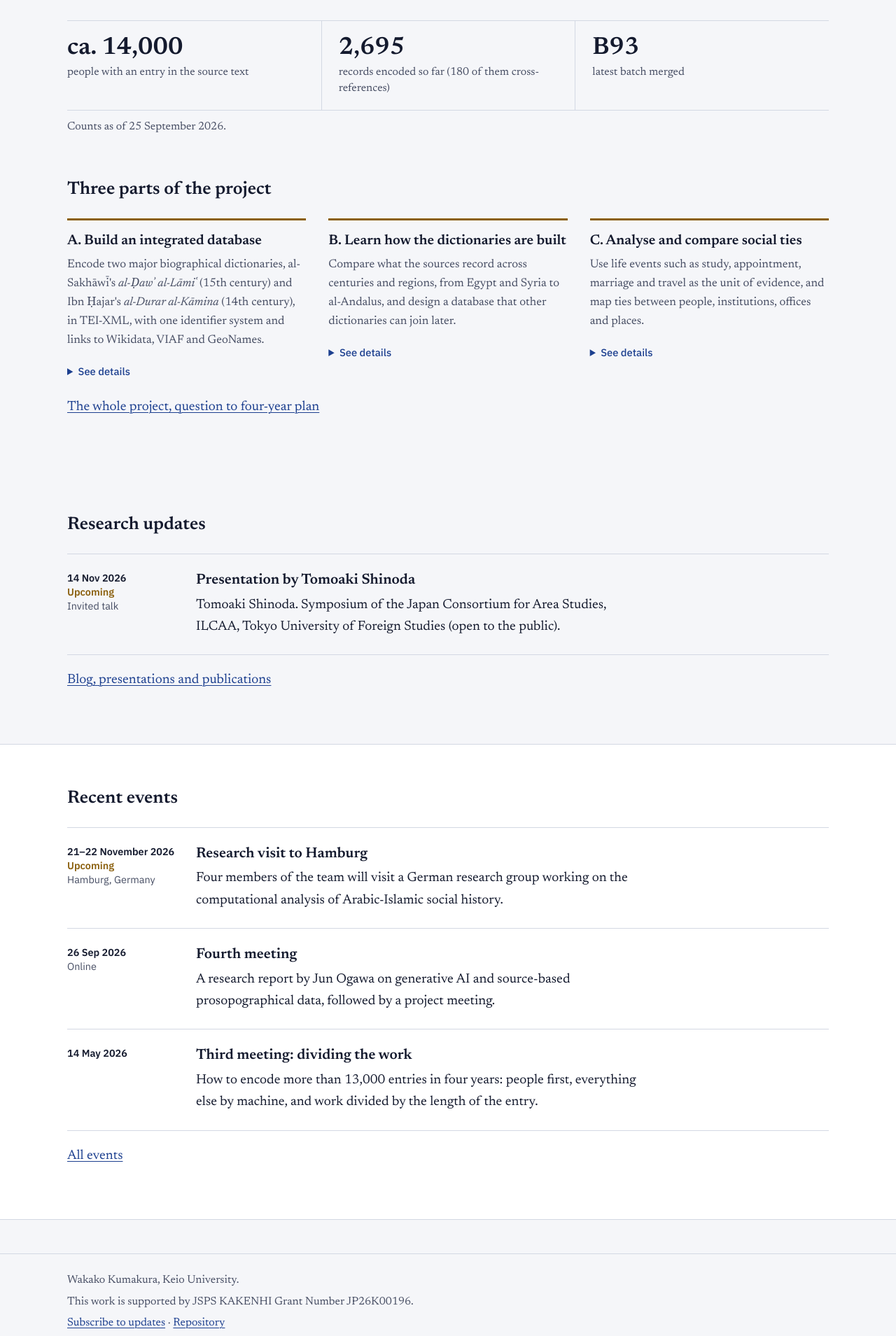
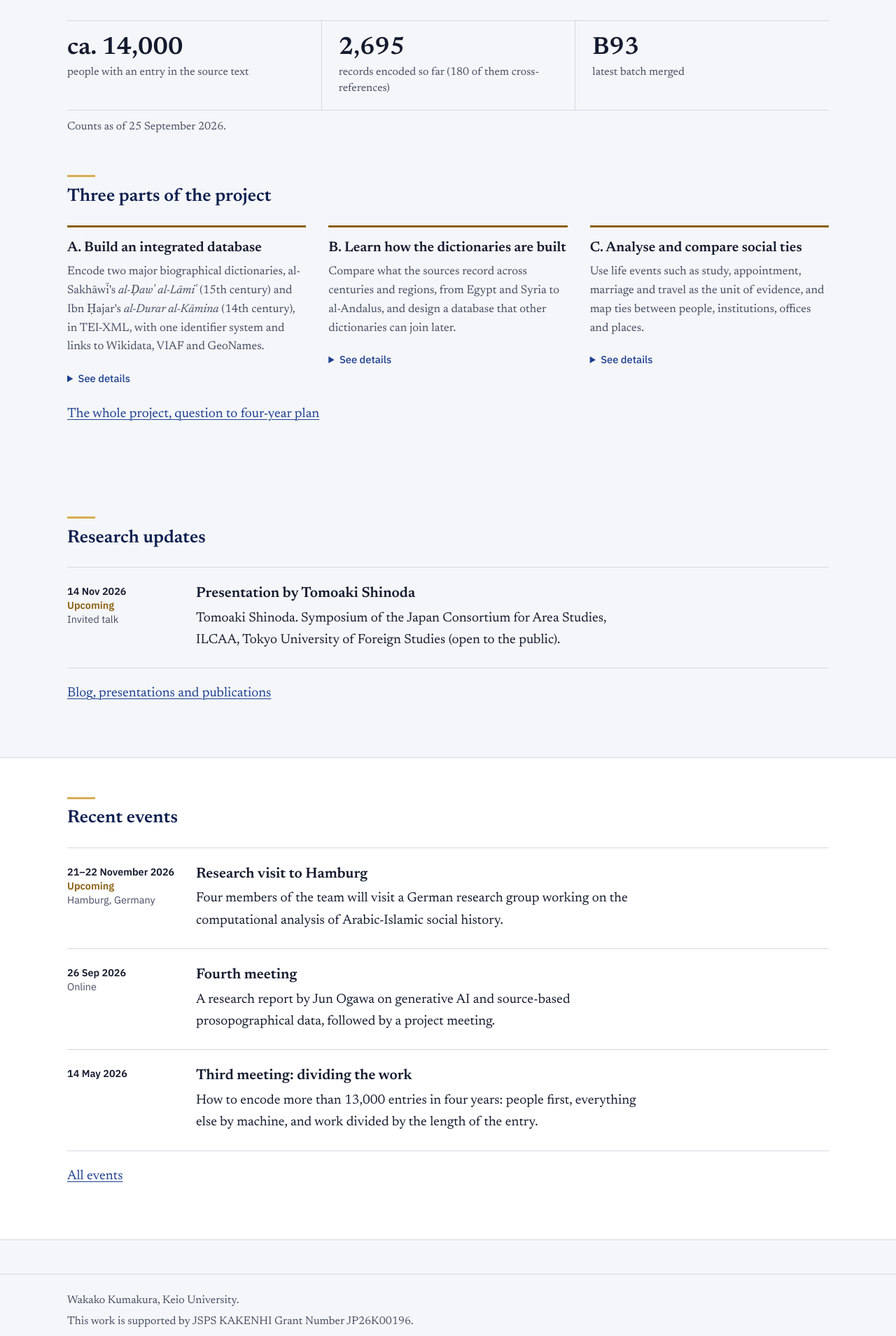
Before and after one commit to wkmisr/arab-islamic-networks, a Jekyll site: the page built from index.html, in a window 1280 px wide. Shown: the part 773-2682 px from the top of the page at 70% size. Built offline with Jekyll 4.4.1, drawn with Linux system fonts in a browser that asks for light colours.

Commit message:
Add files via upload

```diff
--- a/assets/css/site.css
+++ b/assets/css/site.css
@@ -164,3 +164,11 @@ details a { font-family: var(--sans); font-size: .92rem; }
 .person-links { margin-top: .4rem !important; font-family: var(--sans); font-size: .85rem; display: flex; gap: 1rem; flex-wrap: wrap; }
 .person-links a { display: inline-flex; align-items: center; gap: .3rem; color: var(--muted); text-decoration: none; border-bottom: 1px solid var(--line); }
 .person-links a:hover { color: var(--lapis); border-color: var(--lapis); }
+
+/* Headings: gold accents so headings stand apart from body text */
+.prose h2, .section > .wrap > h2 { color: var(--night); padding-top: .6rem; position: relative; }
+.prose h2::before, .section > .wrap > h2::before { content: ""; position: absolute; top: 0; left: 0; width: 2.5rem; height: 3px; background: var(--gold-lt); }
+.prose h3 { color: var(--gold); font-size: 1.15rem; font-weight: 600; margin: 1.75rem 0 .4rem; }
+.year-head { color: var(--gold); font-size: 1.3rem; }
+.prose strong { color: var(--night); }
+@media (prefers-color-scheme: dark) { :root:not([data-theme="light"]) .prose h2, :root:not([data-theme="light"]) .section > .wrap > h2, :root:not([data-theme="light"]) .prose strong { color: var(--ink); } }
```
